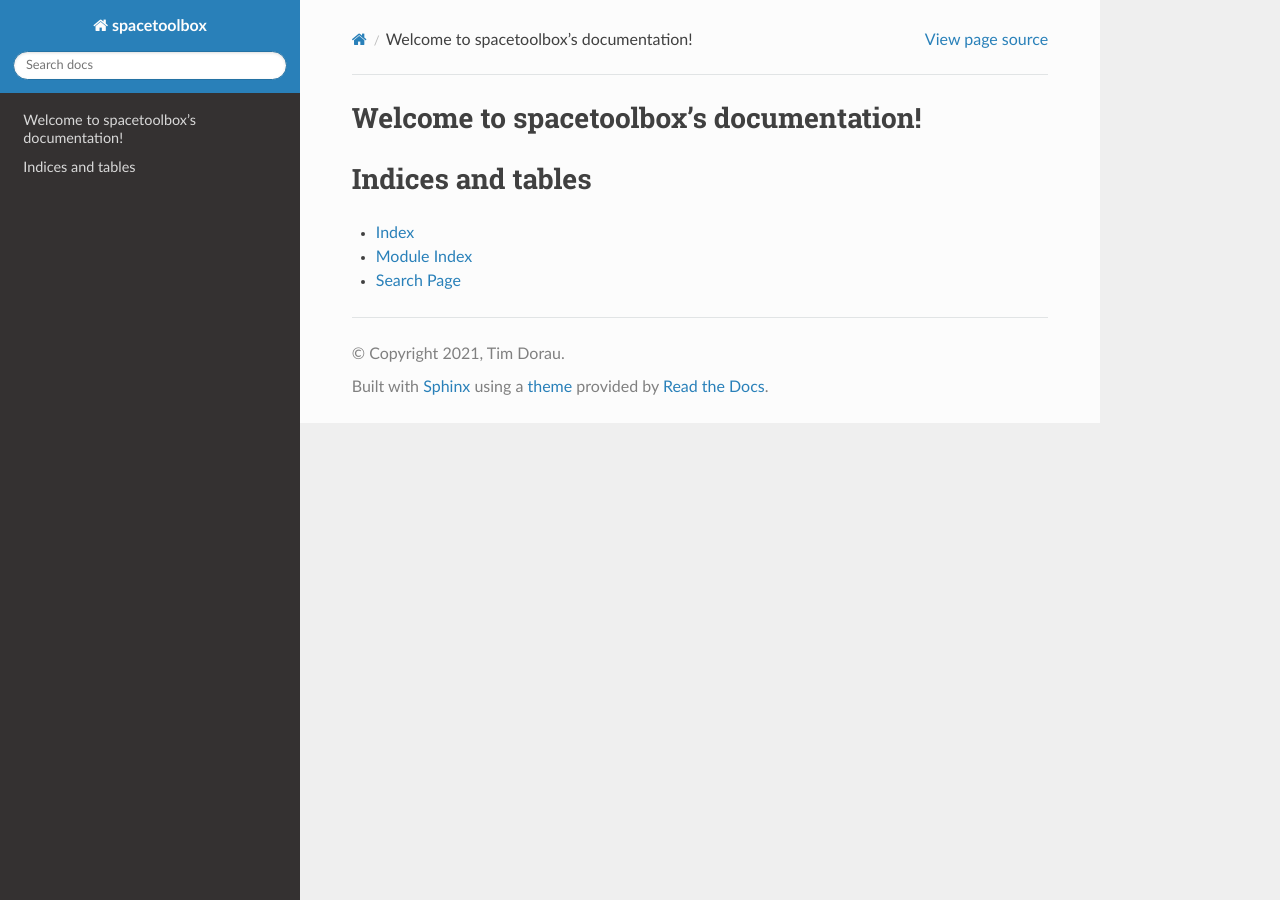
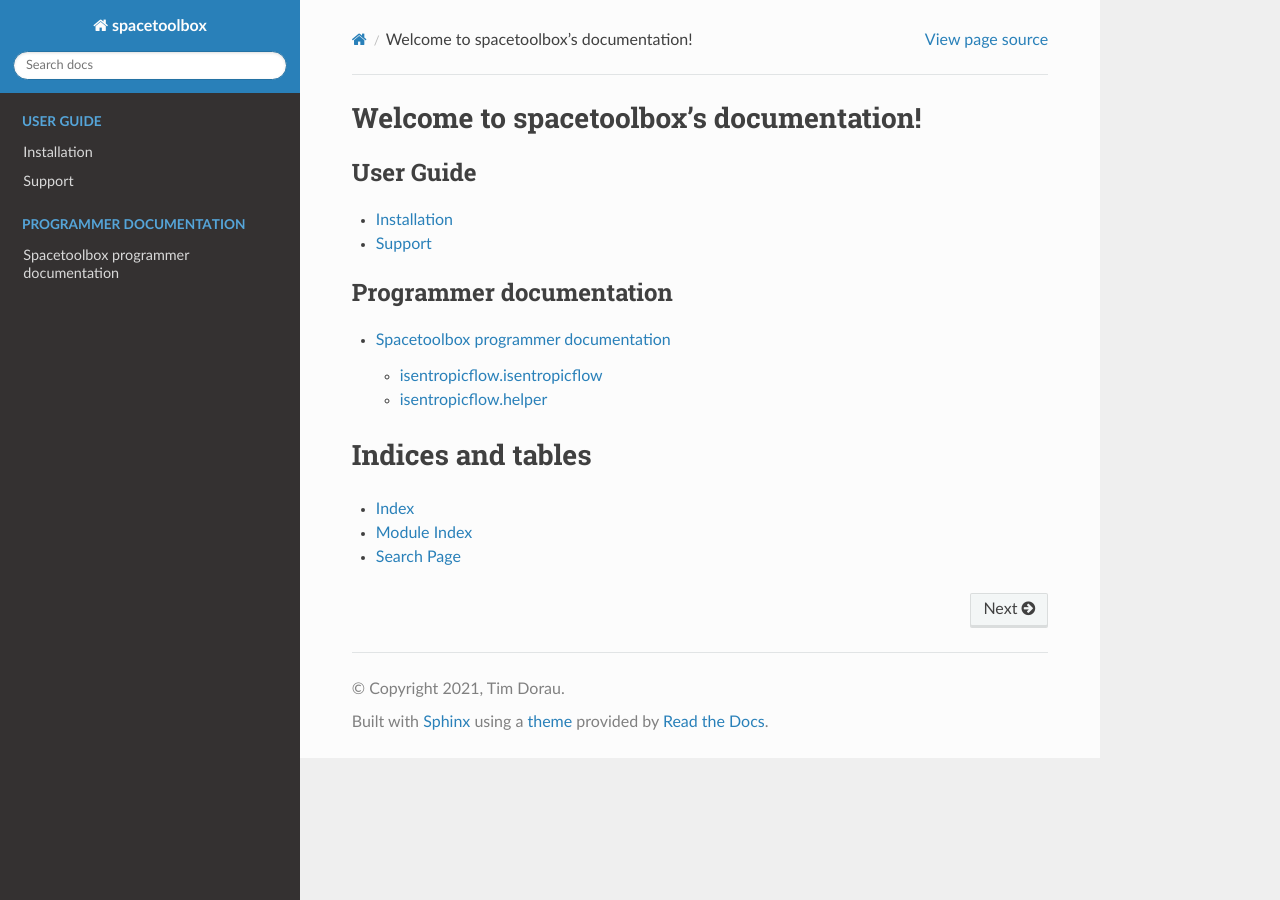
Before and after one commit to TDorau/spacetoolbox, a Sphinx documentation site: the page built from docs/index.rst, in a window 1280 px wide. Built offline with Sphinx 7.4.7 and the Read the Docs theme 2.0.0, drawn with Linux system fonts in a browser that asks for light colours.

Commit message:
Add  sphinx automdule for isentropicflow

```diff
--- /dev/null
+++ b/docs/api.rst
@@ -0,0 +1,13 @@
+Spacetoolbox programmer documentation
+=====================================
+
+This is an infopage ...
+
+isentropicflow.isentropicflow
+-----------------------------
+
+.. automodule:: isentropicflow.isentropicflow
+   :members:
+
+isentropicflow.helper
+---------------------
--- a/docs/conf.py
+++ b/docs/conf.py
@@ -12,7 +12,7 @@
 #
 import os
 import sys
-sys.path.insert(0, os.path.abspath('../spacetoolbox/isentropicflow/'))
+sys.path.insert(0, os.path.abspath('../spacetoolbox/'))
 
 
 # -- Project information -----------------------------------------------------
--- a/docs/index.rst
+++ b/docs/index.rst
@@ -8,9 +8,15 @@ Welcome to spacetoolbox's documentation!
 
 .. toctree::
    :maxdepth: 2
-   :caption: Contents:
+   :caption: User Guide
 
+   install
+   support
 
+.. toctree::
+   :caption: Programmer documentation
+
+   api
 
 Indices and tables
 ==================
--- /dev/null
+++ b/docs/install.rst
@@ -0,0 +1,4 @@
+Installation
+============
+
+Here I will describe how to install
--- /dev/null
+++ b/docs/support.rst
@@ -0,0 +1,4 @@
+Support
+=======
+
+Here I will describe where to get support
```
Also changed, not shown: 1 other file.
